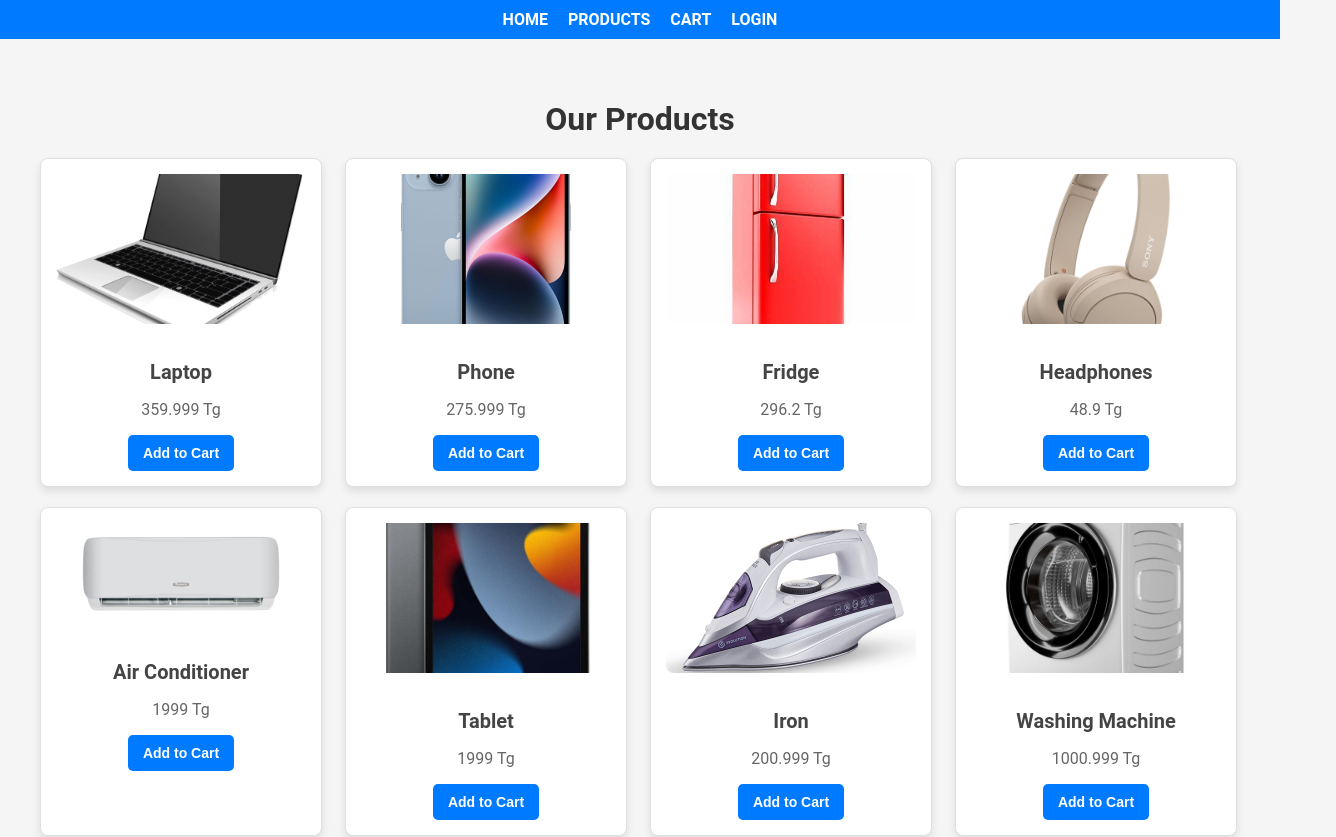
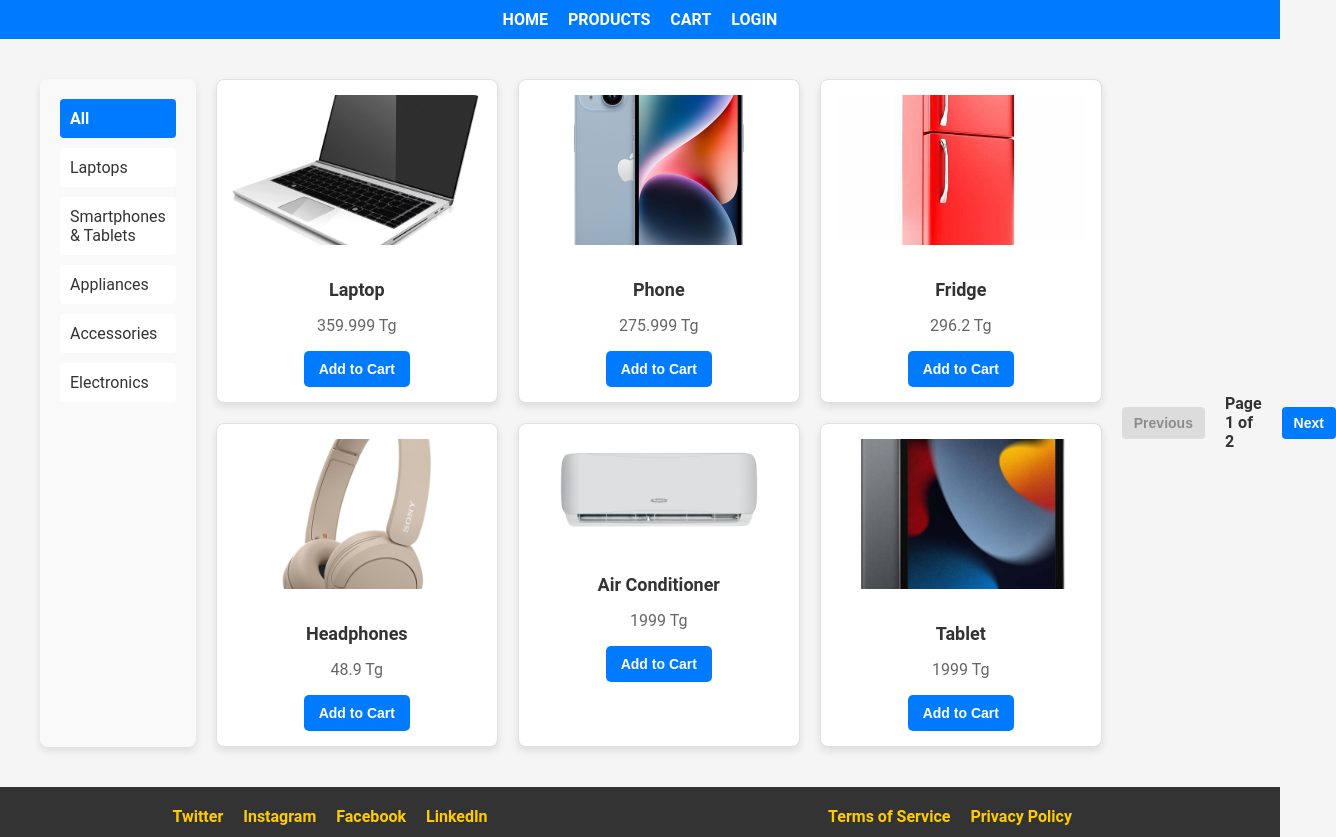
Before and after one commit to Coach-wannabe/ecommerce-vue-2, a Nuxt app: page /products in a window 1280 px wide. Shown: the top 837 px of the page, 1336 px wide, since content can reach past the window. Built offline with nearby package versions, Linux system fonts and the light colour scheme.

Commit message:
added categories

```diff
--- a/pages/index.vue
+++ b/pages/index.vue
@@ -1,70 +1,80 @@
 <template>
     <div class="home-page">
-      <h1>Welcome to Our E-Commerce Site</h1>
-      <p>Browse our latest products below</p>
+      <h1>Welcome to Our Store</h1>
+      <p>Discover our featured products below:</p>
 
-      <div class="product-grid">
-        <div v-for="product in products" :key="product.id" class="product-card">
-          <img :src="getImage(product.image)" alt="Product Image" class="product-image" />
+      <!-- Featured Products -->
+      <div class="featured-products">
+        <div v-for="product in featuredProducts" :key="product.id" class="product-card">
+          <img :src="`/assets/images/${product.image}`" alt="Product Image" class="product-image" />
           <h2>{{ product.name }}</h2>
           <p>{{ product.price }} Tg</p>
-          <button @click="addToCart(product)">Add to Cart</button>
+          <button @click="addToCart(product)">
+            {{ isInCart(product.id) ? "Remove from Cart" : "Add to Cart" }}
+          </button>
         </div>
       </div>
     </div>
   </template>
 
   <script setup>
-  import { useProductStore } from '~/stores/productStore'; // Use Pinia store
+  import { computed } from "vue";
+  import { useProductStore } from "~/stores/productStore";
 
-  const productStore = useProductStore(); // Initialize Pinia store
-  const products = productStore.products; // Get products from the store
+  // Access the product store
+  const productStore = useProductStore();
 
+  // Select 3 random featured products
+  const featuredProducts = computed(() => {
+    return productStore.products.sort(() => Math.random() - 0.5).slice(0, 3);
+  });
+
+  // Add or remove product from the cart
   const addToCart = (product) => {
-    productStore.addToCart(product); // Call Pinia action
+    if (productStore.isInCart(product.id)) {
+      productStore.removeFromCart(product.id);
+    } else {
+      productStore.addToCart(product);
+    }
   };
 
-  const getImage = (imageName) => {
-    return `/assets/images/${imageName}`; // Adjusted for Nuxt static assets
-  };
+  // Check if a product is in the cart
+  const isInCart = (productId) => productStore.isInCart(productId);
   </script>
 
   <style scoped>
   .home-page {
-    padding: 40px;
-    max-width: 1200px;
-    margin: 0 auto;
     text-align: center;
+    padding: 20px;
   }
 
   h1 {
-    font-size: 48px;
+    font-size: 36px;
     color: #333;
-    margin-bottom: 20px;
+    margin-bottom: 10px;
   }
 
   p {
     font-size: 18px;
-    color: #555;
-    margin-bottom: 40px;
+    color: #666;
+    margin-bottom: 20px;
   }
 
-  .product-grid {
-    display: flex;
-    flex-wrap: wrap;
-    justify-content: center;
+  .featured-products {
+    display: grid;
+    grid-template-columns: repeat(3, 1fr);
     gap: 20px;
+    margin-top: 20px;
   }
 
   .product-card {
-    background-color: #fff;
+    background-color: white;
     border: 1px solid #e0e0e0;
-    border-radius: 10px;
-    padding: 20px;
+    border-radius: 8px;
+    padding: 15px;
     box-shadow: 0 4px 8px rgba(0, 0, 0, 0.1);
-    transition: transform 0.3s ease;
     text-align: center;
-    width: 250px;
+    transition: transform 0.3s ease-in-out;
   }
 
   .product-card:hover {
@@ -74,30 +84,29 @@
   .product-image {
     width: 100%;
     height: auto;
-    max-height: 200px;
+    max-height: 150px;
     object-fit: cover;
     margin-bottom: 15px;
     border-radius: 8px;
   }
 
   h2 {
-    font-size: 24px;
+    font-size: 18px;
     color: #333;
     margin-bottom: 10px;
   }
 
-  .product-card p {
-    font-size: 18px;
+  p {
+    font-size: 16px;
     color: #666;
-    margin-bottom: 20px;
   }
 
   button {
-    background-color: #6200ea;
+    background-color: #007bff;
     color: white;
     border: none;
-    padding: 10px 20px;
-    font-size: 16px;
+    padding: 10px 15px;
+    font-size: 14px;
     font-weight: bold;
     border-radius: 5px;
     cursor: pointer;
@@ -105,6 +114,14 @@
   }
 
   button:hover {
-    background-color: #3700b3;
+    background-color: #0056b3;
+  }
+
+  button.in-cart {
+    background-color: #ff0000;
+  }
+
+  button.in-cart:hover {
+    background-color: #cc0000;
   }
   </style>
--- a/pages/products.vue
+++ b/pages/products.vue
@@ -1,8 +1,28 @@
 <template>
-    <div class="product-list-page">
-      <h1>Our Products</h1>
+    <div class="products-page">
+      <!-- Side Menu for Categories -->
+      <aside class="side-menu">
+        <ul>
+          <li
+            @click="filterByCategory('All')"
+            :class="{ active: selectedCategory === 'All' }"
+          >
+            All
+          </li>
+          <li
+            v-for="category in categories"
+            :key="category"
+            @click="filterByCategory(category)"
+            :class="{ active: selectedCategory === category }"
+          >
+            {{ category }}
+          </li>
+        </ul>
+      </aside>
+
+      <!-- Product Grid -->
       <div class="product-grid">
-        <div v-for="product in products" :key="product.id" class="product-card">
+        <div v-for="product in paginatedProducts" :key="product.id" class="product-card">
           <img
             :src="`/assets/images/${product.image}`"
             alt="Product Image"
@@ -10,29 +30,59 @@
           />
           <h2>{{ product.name }}</h2>
           <p>{{ product.price }} Tg</p>
-          <button
-            @click="toggleCart(product)"
-            :class="{ 'in-cart': isInCart(product.id) }"
-          >
+          <button @click="addToCart(product)">
             {{ isInCart(product.id) ? "Remove from Cart" : "Add to Cart" }}
           </button>
         </div>
+      </div>
+
+      <!-- Pagination Controls -->
+      <div class="pagination">
+        <button @click="prevPage" :disabled="currentPage === 1">Previous</button>
+        <span>Page {{ currentPage }} of {{ totalPages }}</span>
+        <button @click="nextPage" :disabled="currentPage === totalPages">Next</button>
       </div>
     </div>
   </template>
 
   <script setup>
-  import { computed } from "vue";
+  import { ref, computed } from "vue";
   import { useProductStore } from "~/stores/productStore";
 
-  // Access the Pinia product store
   const productStore = useProductStore();
+  const selectedCategory = computed(() => productStore.selectedCategory);
+  const categories = ["Laptops", "Smartphones & Tablets", "Appliances", "Accessories", "Electronics"];
 
-  // Get the list of products
-  const products = computed(() => productStore.products);
+  const productsPerPage = 6; // Number of products per page
+  const currentPage = ref(1);
 
-  // Toggle the product in and out of the cart
-  const toggleCart = (product) => {
+  // Products for the current page
+  const paginatedProducts = computed(() => {
+    const start = (currentPage.value - 1) * productsPerPage;
+    const end = start + productsPerPage;
+    return productStore.filteredProducts.slice(start, end);
+  });
+
+  // Total number of pages
+  const totalPages = computed(() => Math.ceil(productStore.filteredProducts.length / productsPerPage));
+
+  // Handle category filtering
+  const filterByCategory = (category) => {
+    productStore.filterByCategory(category);
+    currentPage.value = 1; // Reset to first page when category changes
+  };
+
+  // Handle pagination
+  const nextPage = () => {
+    if (currentPage.value < totalPages.value) currentPage.value++;
+  };
+
+  const prevPage = () => {
+    if (currentPage.value > 1) currentPage.value--;
+  };
+
+  // Add or remove product from cart
+  const addToCart = (product) => {
     if (productStore.isInCart(product.id)) {
       productStore.removeFromCart(product.id);
     } else {
@@ -40,28 +90,62 @@
     }
   };
 
-  // Check if the product is already in the cart
+  // Check if a product is in the cart
   const isInCart = (productId) => productStore.isInCart(productId);
   </script>
 
   <style scoped>
-  .product-list-page {
+  .products-page {
     display: flex;
-    flex-direction: column;
-    align-items: center;
+    gap: 20px;
     padding: 20px;
   }
 
+  /* Side Menu */
+  .side-menu {
+    width: 200px;
+    background-color: #f9f9f9;
+    padding: 20px;
+    border-radius: 8px;
+    box-shadow: 0 4px 8px rgba(0, 0, 0, 0.1);
+  }
+
+  .side-menu ul {
+    list-style: none;
+    padding: 0;
+    margin: 0;
+  }
+
+  .side-menu li {
+    padding: 10px;
+    margin-bottom: 10px;
+    cursor: pointer;
+    background-color: #ffffff;
+    border-radius: 4px;
+    transition: background-color 0.3s ease, color 0.3s ease;
+  }
+
+  .side-menu li.active {
+    font-weight: bold;
+    background-color: #007bff;
+    color: white;
+  }
+
+  .side-menu li:hover {
+    background-color: #007bff;
+    color: white;
+  }
+
+  /* Product Grid */
   .product-grid {
     display: grid;
-    grid-template-columns: repeat(auto-fill, minmax(250px, 1fr));
+    grid-template-columns: repeat(3, 1fr);
     gap: 20px;
-    width: 100%;
-    max-width: 1200px;
+    flex-grow: 1;
   }
 
   .product-card {
-    background-color: #fff;
+    background-color: white;
     border: 1px solid #e0e0e0;
     border-radius: 8px;
     padding: 15px;
@@ -79,19 +163,13 @@
     height: auto;
     max-height: 150px;
     object-fit: cover;
+    margin-bottom: 15px;
     border-radius: 8px;
-    margin-bottom: 15px;
-  }
-
-  h1 {
-    font-size: 32px;
-    color: #333;
-    margin-bottom: 20px;
   }
 
   h2 {
-    font-size: 20px;
-    color: #444;
+    font-size: 18px;
+    color: #333;
     margin-bottom: 10px;
   }
 
@@ -116,11 +194,38 @@
     background-color: #0056b3;
   }
 
-  button.in-cart {
-    background-color: #ff0000;
+  /* Pagination Controls */
+  .pagination {
+    margin-top: 20px;
+    display: flex;
+    justify-content: center;
+    align-items: center;
+    gap: 20px;
   }
 
-  button.in-cart:hover {
-    background-color: #cc0000;
+  .pagination button {
+    padding: 8px 12px;
+    background-color: #007bff;
+    color: white;
+    border: none;
+    border-radius: 4px;
+    cursor: pointer;
+    transition: background-color 0.3s ease;
+  }
+
+  .pagination button:disabled {
+    background-color: #dcdcdc;
+    color: #8c8c8c;
+    cursor: not-allowed;
+  }
+
+  .pagination button:hover:not(:disabled) {
+    background-color: #0056b3;
+  }
+
+  .pagination span {
+    font-size: 16px;
+    font-weight: bold;
+    color: #333;
   }
   </style>
--- a/stores/productStore.js
+++ b/stores/productStore.js
@@ -1,118 +1,36 @@
-import { defineStore } from 'pinia';
+import { defineStore } from "pinia";
 
-export const useProductStore = defineStore('productStore', {
+export const useProductStore = defineStore("productStore", {
   state: () => ({
     products: [
-        {
-            id: 1,
-            name: "Laptop",
-            price: 359.999,
-            description: "A powerful and portable laptop for professionals.",
-            category: "Laptops",
-            image: "laptop.png",
-          },
-          {
-            id: 2,
-            name: "Phone",
-            price: 275.999,
-            description: "A sleek smartphone with high-resolution camera.",
-            category: "Smartphones",
-            image: "phone.jpg",
-          },
-          {
-            id: 3,
-            name: "Fridge",
-            price: 296.2,
-            description: "A spacious and energy-efficient fridge.",
-            category: "Appliances",
-            image: "fridge.jpg",
-          },
-          {
-            id: 4,
-            name: "Headphones",
-            price: 48.9,
-            description: "Noise-cancelling headphones for immersive sound.",
-            category: "Accessories",
-            image: "naushniki-sony.png",
-          },
-          {
-            id: 5,
-            name: "Air Conditioner",
-            price: 1999.0,
-            description: "Powerful air conditioner for comfortable cooling.",
-            category: "Appliances",
-            image: "cond.jpg",
-          },
-          {
-            id: 6,
-            name: "Tablet",
-            price: 1999.0,
-            description: "A versatile tablet for work and entertainment.",
-            category: "Smartphones",
-            image: "ipad.jpg",
-          },
-          {
-            id: 7,
-            name: "Iron",
-            price: 200.999,
-            description: "An efficient and durable steam iron.",
-            category: "Appliances",
-            image: "utug.png",
-          },
-          {
-            id: 8,
-            name: "Washing Machine",
-            price: 1000.999,
-            description: "A high-capacity washing machine for large loads.",
-            category: "Appliances",
-            image: "stmach.png",
-          },
-          {
-            id: 9,
-            name: "TV",
-            price: 2960.0,
-            description: "A large-screen smart TV with stunning visuals.",
-            category: "Electronics",
-            image: "tv.png",
-          },
-          {
-            id: 10,
-            name: "Vacuum Cleaner",
-            price: 62.0,
-            description: "A lightweight and powerful vacuum cleaner.",
-            category: "Appliances",
-            image: "pul.jpg",
-          },
-          {
-            id: 11,
-            name: "Microwave",
-            price: 120.0,
-            description: "Compact and efficient microwave oven.",
-            category: "Appliances",
-            image: "micr.jpg",
-          },
-          {
-            id: 12,
-            name: "Camera",
-            price: 119.0,
-            description: "High-quality camera for professional photography.",
-            category: "Electronics",
-            image: "camera.jpg",
-          },
+      { id: 1, name: "Laptop", price: 359.999, category: "Laptops", image: "laptop.png" },
+      { id: 2, name: "Phone", price: 275.999, category: "Smartphones & Tablets", image: "phone.jpg" },
+      { id: 3, name: "Fridge", price: 296.2, category: "Appliances", image: "fridge.jpg" },
+      { id: 4, name: "Headphones", price: 48.9, category: "Accessories", image: "naushniki-sony.png" },
+      { id: 5, name: "Air Conditioner", price: 1999.0, category: "Appliances", image: "cond.jpg" },
+      { id: 6, name: "Tablet", price: 1999.0, category: "Smartphones & Tablets", image: "ipad.jpg" },
+      { id: 7, name: "Iron", price: 200.999, category: "Appliances", image: "utug.png" },
+      { id: 8, name: "Washing Machine", price: 1000.999, category: "Appliances", image: "stmach.png" },
+      { id: 9, name: "TV", price: 2960.0, category: "Electronics", image: "tv.png" },
+      { id: 10, name: "Vacuum Cleaner", price: 62.0, category: "Appliances", image: "pul.jpg" },
+      { id: 11, name: "Microwave", price: 120.0, category: "Appliances", image: "micr.jpg" },
+      { id: 12, name: "Camera", price: 119.0, category: "Accessories", image: "camera.jpg" },
     ],
-    cart: [], // Persist cart in localStorage
+    cart: [], // Initialize as empty; cart data is populated from localStorage later
+    selectedCategory: "All", // Default category
   }),
-
   actions: {
+    // Initialize cart from localStorage on the client side
     initializeCart() {
       if (process.client) {
-        // Only run this on the client-side
         const savedCart = localStorage.getItem("cart");
         if (savedCart) {
           this.cart = JSON.parse(savedCart);
         }
       }
     },
+
+    // Add a product to the cart
     addToCart(product) {
       const existingItem = this.cart.find((item) => item.id === product.id);
       if (!existingItem) {
@@ -120,33 +38,51 @@ export const useProductStore = defineStore('productStore', {
         this.saveCart();
       }
     },
+
+    // Remove a product from the cart
     removeFromCart(productId) {
       this.cart = this.cart.filter((item) => item.id !== productId);
       this.saveCart();
     },
+
+    // Update the quantity of a product in the cart
     updateQuantity(productId, quantity) {
       const item = this.cart.find((item) => item.id === productId);
       if (item) {
-        item.quantity = quantity > 0 ? quantity : 1;
+        item.quantity = quantity > 0 ? quantity : 1; // Prevent quantity from being less than 1
         this.saveCart();
       }
     },
+
+    // Check if a product is in the cart
     isInCart(productId) {
       return this.cart.some((item) => item.id === productId);
     },
+
+    // Save the cart to localStorage on the client side
     saveCart() {
       if (process.client) {
-        // Only save to localStorage on the client-side
         localStorage.setItem("cart", JSON.stringify(this.cart));
       }
     },
+
+    // Filter products by category
+    filterByCategory(category) {
+      this.selectedCategory = category;
+    },
   },
   getters: {
+    // Get filtered products based on the selected category
+    filteredProducts() {
+      if (this.selectedCategory === "All") return this.products;
+      return this.products.filter((product) => product.category === this.selectedCategory);
+    },
+
+    // Calculate the total price of the cart
     cartTotal() {
-      return this.cart.reduce(
-        (total, item) => total + item.price * item.quantity,
-        0
-      ).toFixed(2);
+      return this.cart
+        .reduce((total, item) => total + item.price * item.quantity, 0)
+        .toFixed(2);
     },
   },
 });
```
